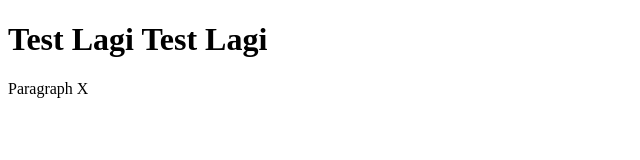
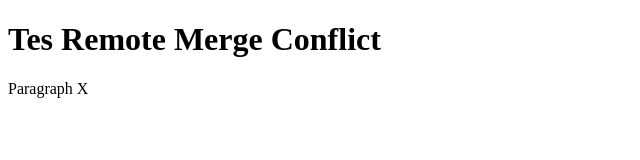
Before and after one commit to ariefcu/test-remote-3, a plain HTML site: page index.html in a window 1280 px wide. Shown: the whole page, without its empty margins (0-640 px from the left). Drawn offline with Linux system fonts and the light colour scheme.

Commit message:
mengubah file index.html

```diff
--- a/index.html
+++ b/index.html
@@ -7,7 +7,7 @@
     <title>Test Git Remote</title>
 </head>
 <body>
-    <h1>Test Lagi Test Lagi</h1>
+    <h1>Tes Remote Merge Conflict</h1>
     <p>Paragraph X</p>
 </body>
 </html>
```
